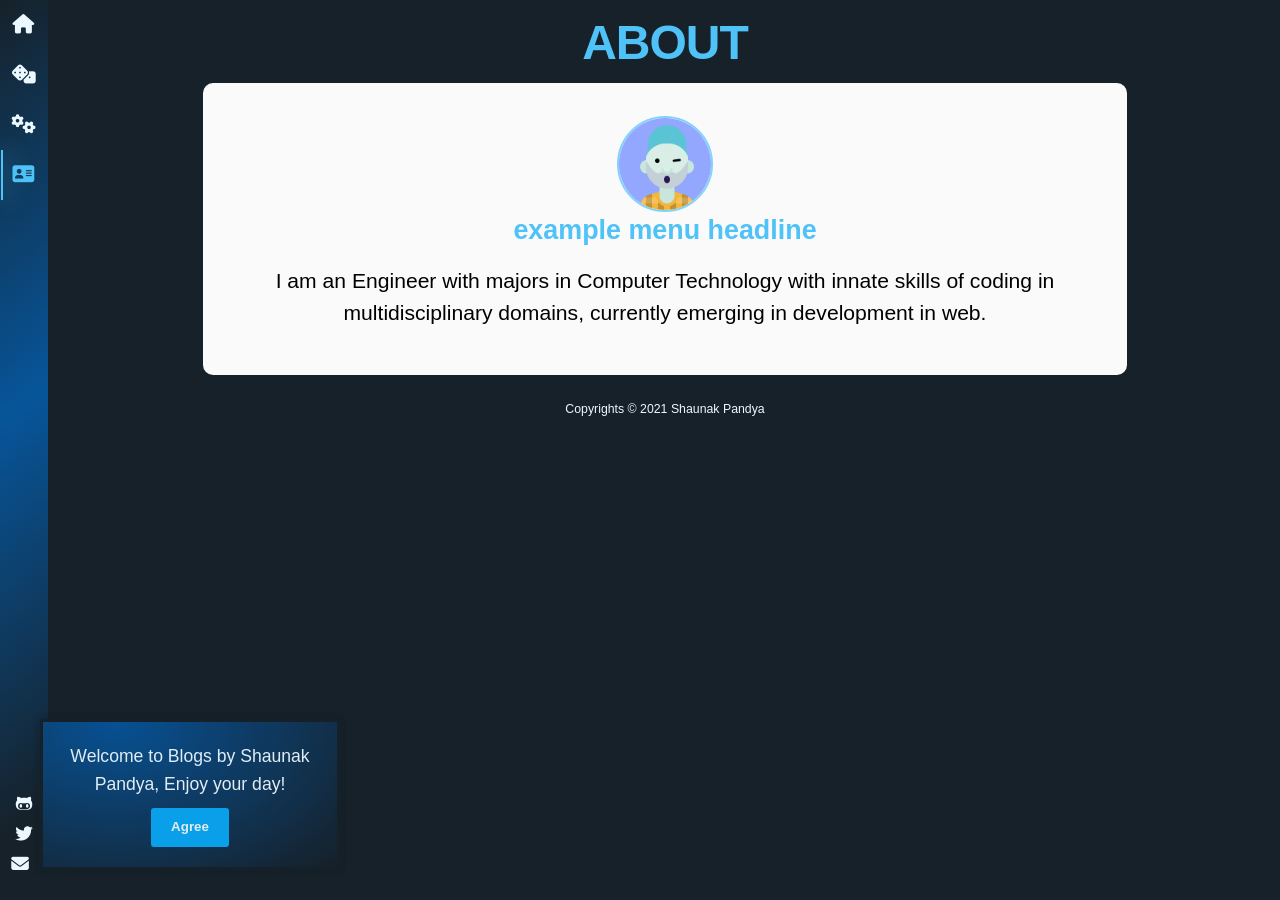
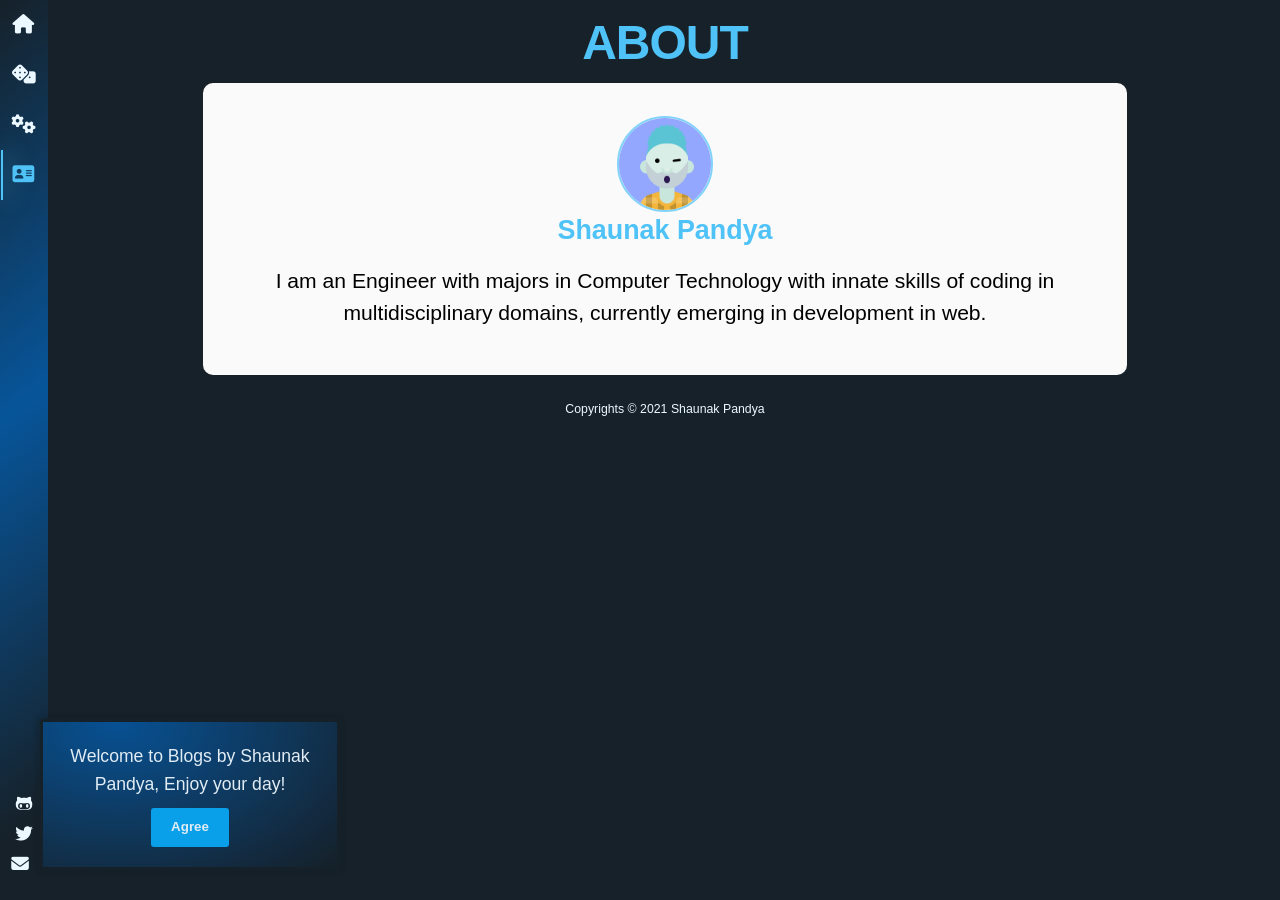
Before and after one commit to stackbit-projects/spectacular-neptune-1eb59, a Jekyll site: the page built from pages/about.html, in a window 1280 px wide. Built offline with Jekyll 4.4.1, drawn with Linux system fonts in a browser that asks for light colours; nearby versions of some CDN libraries; some web fonts are replaced.

Commit message:
menu.yml: updated menu_headline

```diff
--- a/_data/menu.yml
+++ b/_data/menu.yml
@@ -1,5 +1,5 @@
 menu_title: Example menu title
-menu_headline: example menu headline
+menu_headline: Shaunak Pandya
 menu_intro: >-
   I am an Engineer with majors in Computer Technology with innate skills of
   coding in multidisciplinary domains, currently emerging in development in web.
```
